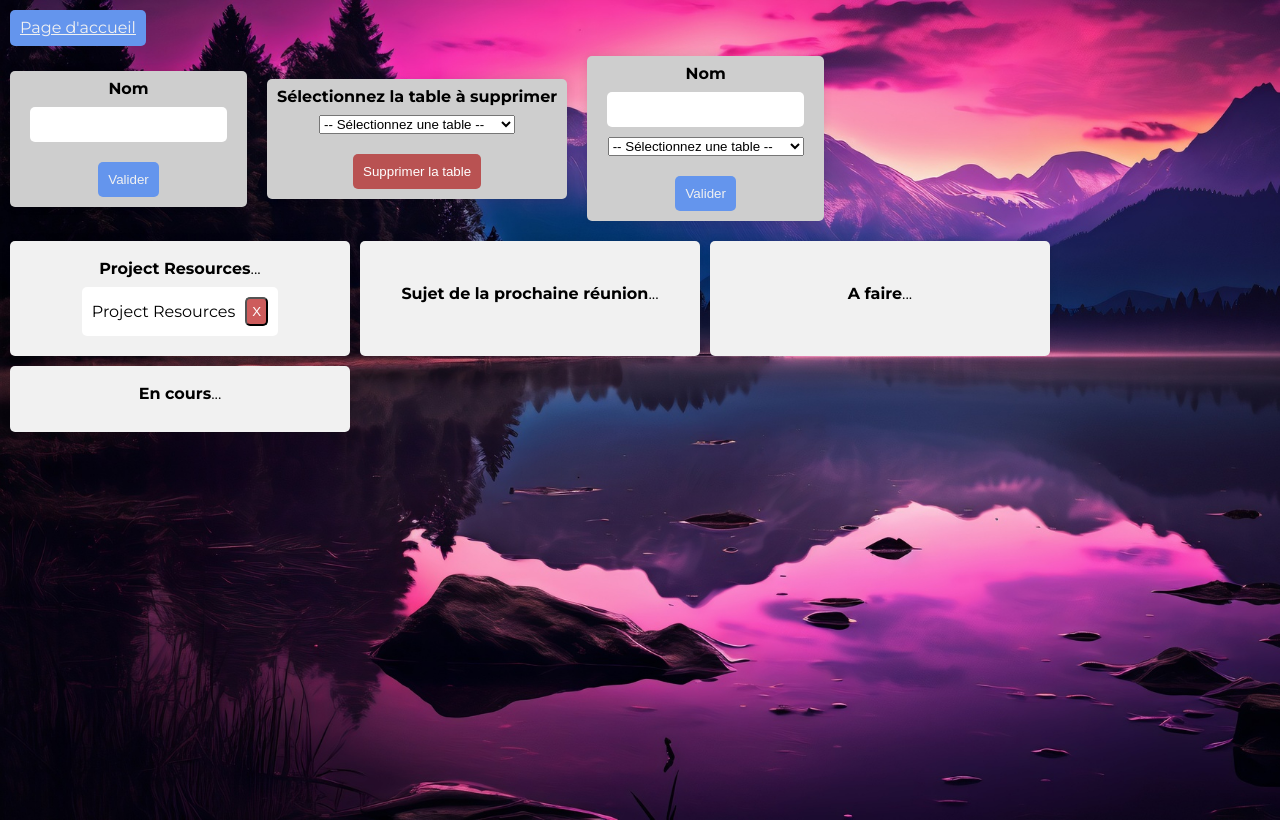
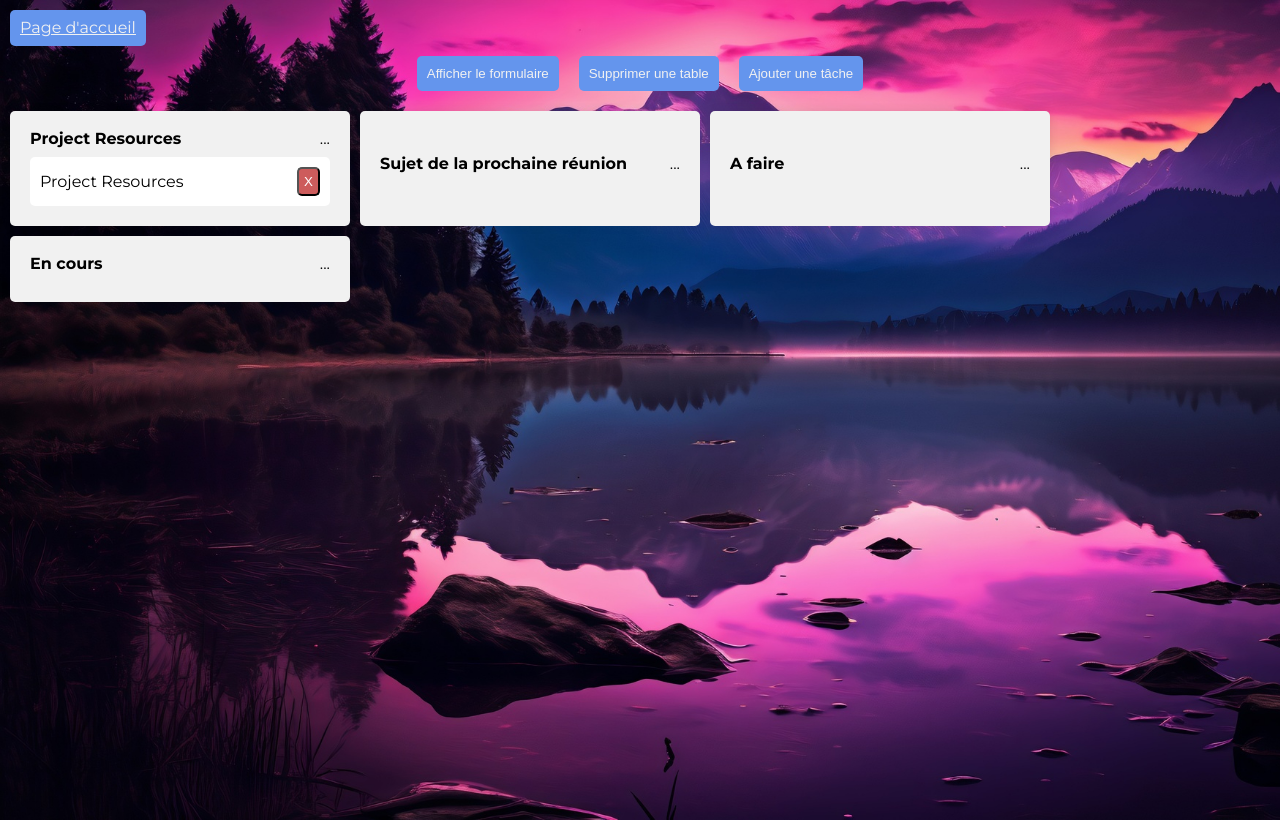
Before and after one commit to Dylan-Orecchioni/task-manager, a React (Vite) app: page /tables in a window 1280 px wide. Built offline with nearby package versions, Linux system fonts and the light colour scheme.

Commit message:
Exo 13: Ajout des buttons qui affiche ou non les formulaires dans Tables

```diff
--- a/src/components/Login/Login.css
+++ b/src/components/Login/Login.css
@@ -1,4 +1,4 @@
-.container {
+.container-login {
     display: flex;
     flex-direction: column;
     justify-content: center;
--- a/src/components/Login/Login.jsx
+++ b/src/components/Login/Login.jsx
@@ -37,7 +37,7 @@ const Login = () => {
             <Link to={"/tables" } className="btn btn-primary" element={<Tables/>}>Tableaux</Link>
           </div>
 
-        <div className="container">
+        <div className="container-login">
           <form className="form_login" onSubmit={(e) => e.preventDefault()}>
             <div className="form_input">
               <label className="my-3" htmlFor="pseudo">Nom</label>
--- a/src/components/Tables/Tables.css
+++ b/src/components/Tables/Tables.css
@@ -27,6 +27,8 @@
 
 .formAddTable {
     display: flex;
+    align-items: center;
+    justify-content: center;
     gap: 20px;
     margin-bottom: 20px;
 }
--- a/src/components/Tables/Tables.jsx
+++ b/src/components/Tables/Tables.jsx
@@ -9,6 +9,11 @@ import HomePage from "../Home/HomePage.jsx";
 
 // eslint-disable-next-line react/prop-types
 const Tables = () => {
+
+  const [formTableVisible, setFormTableVisible] = useState(false);
+  const [formDeleteTableVisible, setFormDeleteTableVisible] = useState(false);
+  const [formAddTaskVisible, setFormAddTaskVisible] = useState(false);
+
   const [tables, setTables] = useState([
       {
         id: '1',
@@ -51,6 +56,16 @@ const handleDeleteTask = (taskId) => {
   setTasks(tasks.filter((task) => task.id !== taskId));
 }
 
+const displayFormAddTable = () => {
+  setFormTableVisible(!formTableVisible);
+}
+const displayFormDeleteTable = () => {
+  setFormDeleteTableVisible(!formDeleteTableVisible);
+}
+const displayFormAddTask = () => {
+  setFormAddTaskVisible(!formAddTaskVisible);
+}
+
   return (
       <>
         <div className="menu">
@@ -58,9 +73,9 @@ const handleDeleteTask = (taskId) => {
         </div>
 
         <div className="formAddTable">
-          <FormAddTable addTable={addTable}/>
-          <FormDeleteTable tables={tables} setTables={setTables}/>
-          <FormAddTask tables={tables} addTask={addTask}/>
+          { formTableVisible ? <FormAddTable addTable={addTable}/> : <button className="btn btn-primary" onClick={displayFormAddTable}>Afficher le formulaire</button>}
+          { formDeleteTableVisible ? <FormDeleteTable tables={tables} setTables={setTables}/> : <button className="btn btn-primary" onClick={displayFormDeleteTable}>Supprimer une table</button>}
+          { formAddTaskVisible ? <FormAddTask tables={tables} addTask={addTask}/> : <button className="btn btn-primary" onClick={displayFormAddTask}>Ajouter une tâche</button>}
         </div>
 
         <div className="card-container">
```
